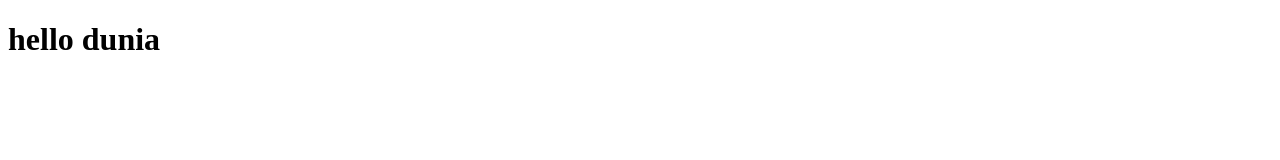
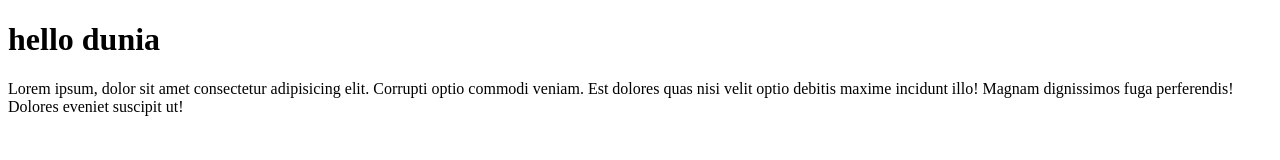
Before and after one commit to RPH07/rph-git-test, a plain HTML site: page index.html in a window 1280 px wide. Drawn offline with Linux system fonts and the light colour scheme.

Commit message:
menambahkan paragraf

```diff
--- a/index.html
+++ b/index.html
@@ -10,6 +10,8 @@
 
 <body>
     <h1>hello dunia</h1>
+    <p>Lorem ipsum, dolor sit amet consectetur adipisicing elit. Corrupti optio commodi veniam. Est dolores quas nisi
+        velit optio debitis maxime incidunt illo! Magnam dignissimos fuga perferendis! Dolores eveniet suscipit ut!</p>
 </body>
 
 </html>
```
